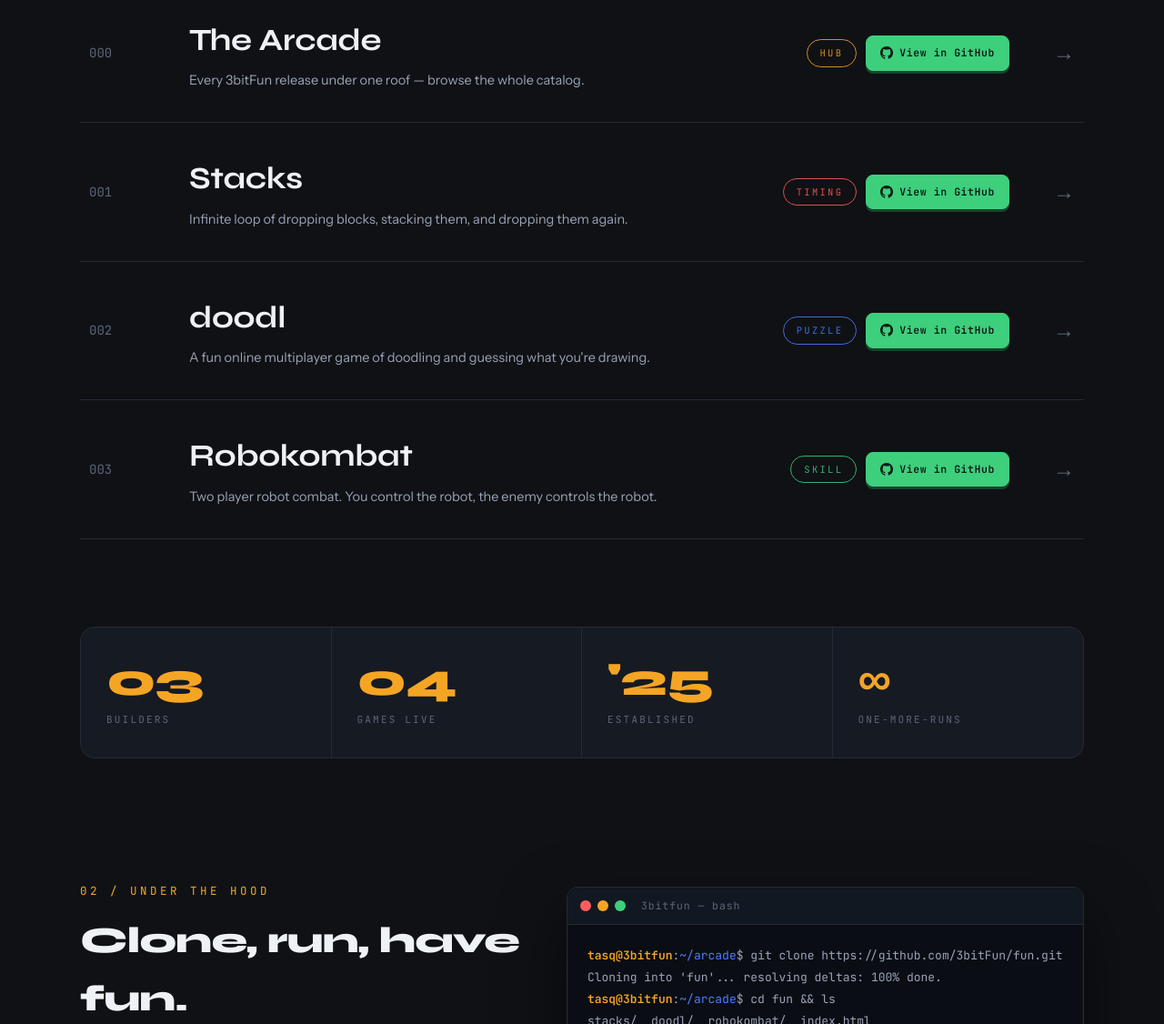
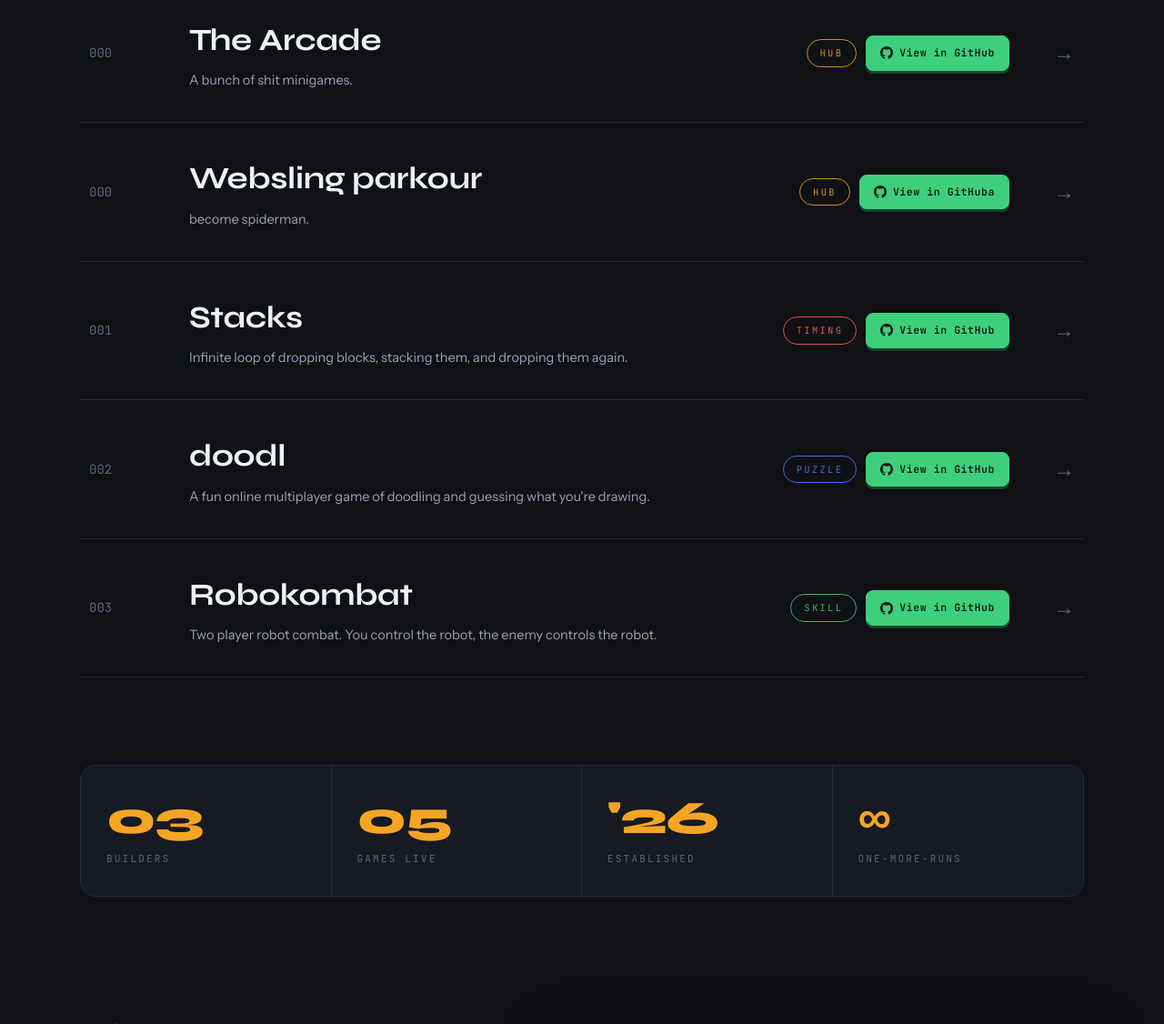
Before and after one commit to 3bitfun/3bitfun.github.io, a plain HTML site: page index.html in a window 1280 px wide. Shown: the part 1480-2606 px from the top of the page at 91% size. Drawn offline with Linux system fonts and the light colour scheme.

Commit message:
Update index.html

```diff
--- a/index.html
+++ b/index.html
@@ -276,7 +276,7 @@
     <div class="row"><span class="k">TYPE</span><span class="v">Independent studio</span></div>
     <div class="row"><span class="k">TEAM</span><span class="v">3 builders</span></div>
     <div class="row"><span class="k">PLATFORM</span><span class="v">Web · GitHub Pages</span></div>
-    <div class="row"><span class="k">RELEASES</span><span class="v">04 and counting</span></div>
+    <div class="row"><span class="k">RELEASES</span><span class="v">05 and counting</span></div>
     <div class="row"><span class="k">STATUS</span><span class="v"><span class="liveDot"></span>Shipping now</span></div>
   </div>
 </header>
@@ -298,12 +298,12 @@
           <div class="at"><b>DDK</b> <span class="src">no idea</span></div>
         </div>
         <div class="rev">
-          <blockquote>The kind of game that makes you say "just one more" out loud, to an empty room.</blockquote>
-          <div class="at"><b>A Concerned Citizen</b> <span class="src">Skystack</span></div>
+          <blockquote>no quote.</blockquote>
+          <div class="at"><b>tung tung</b> <span class="src">websling parkour</span></div>
         </div>
         <div class="rev">
-          <blockquote>I opened the arcade four times today. It is 11am. Send help or more games, either works.</blockquote>
-          <div class="at"><b>Repeat Visitor</b> <span class="src">The Arcade</span></div>
+          <blockquote>at this point...</blockquote>
+          <div class="at"><b>somenoe</b> <span class="src">none</span></div>
         </div>
       </div>
     </div>
@@ -323,7 +323,7 @@
         <span class="num">000</span>
         <a class="gMain" href="./hub/">
           <h3>The Arcade</h3>
-          <p>Every 3bitFun release under one roof — browse the whole catalog.</p>
+          <p>A bunch of shit minigames.</p>
         </a>
         <div class="gMeta">
           <span class="gTag">HUB</span>
@@ -334,7 +334,21 @@
         </div>
         <span class="gArr">→</span>
       </div>
-
+      <div class="gRow reveal" style="--acc:var(--amber)">
+        <span class="num">000</span>
+        <a class="gMain" href="./websling-parkour/">
+          <h3>Websling parkour</h3>
+          <p>become spiderman.</p>
+        </a>
+        <div class="gMeta">
+          <span class="gTag">HUB</span>
+          <a class="gRepoBtn" href="https://github.com/3bitfun/websling-parkour" target="_blank" rel="noopener">
+            <svg viewBox="0 0 16 16"><path d="M8 0C3.58 0 0 3.58 0 8c0 3.54 2.29 6.53 5.47 7.59.4.07.55-.17.55-.38 0-.19-.01-.82-.01-1.49-2.01.37-2.53-.49-2.69-.94-.09-.23-.48-.94-.82-1.13-.28-.15-.68-.52-.01-.53.63-.01 1.08.58 1.23.82.72 1.21 1.87.87 2.33.66.07-.52.28-.87.51-1.07-1.78-.2-3.64-.89-3.64-3.95 0-.87.31-1.59.82-2.15-.08-.2-.36-1.02.08-2.12 0 0 .67-.21 2.2.82.64-.18 1.32-.27 2-.27.68 0 1.36.09 2 .27 1.53-1.04 2.2-.82 2.2-.82.44 1.1.16 1.92.08 2.12.51.56.82 1.27.82 2.15 0 3.07-1.87 3.75-3.65 3.95.29.25.54.73.54 1.48 0 1.07-.01 1.93-.01 2.2 0 .21.15.46.55.38A8.013 8.013 0 0016 8c0-4.42-3.58-8-8-8z"/></svg>
+            View in GitHuba
+          </a>
+        </div>
+        <span class="gArr">→</span>
+      </div>
       <div class="gRow reveal" style="--acc:var(--red)">
         <span class="num">001</span>
         <a class="gMain" href="https://deano-139.github.io/stacks/">
@@ -391,8 +405,8 @@
   <div class="wrap">
     <div class="stats reveal">
       <div class="stat"><b>03</b><span>BUILDERS</span></div>
-      <div class="stat"><b>04</b><span>GAMES LIVE</span></div>
-      <div class="stat"><b>'25</b><span>ESTABLISHED</span></div>
+      <div class="stat"><b>05</b><span>GAMES LIVE</span></div>
+      <div class="stat"><b>'26</b><span>ESTABLISHED</span></div>
       <div class="stat"><b>∞</b><span>ONE-MORE-RUNS</span></div>
     </div>
   </div>
```
